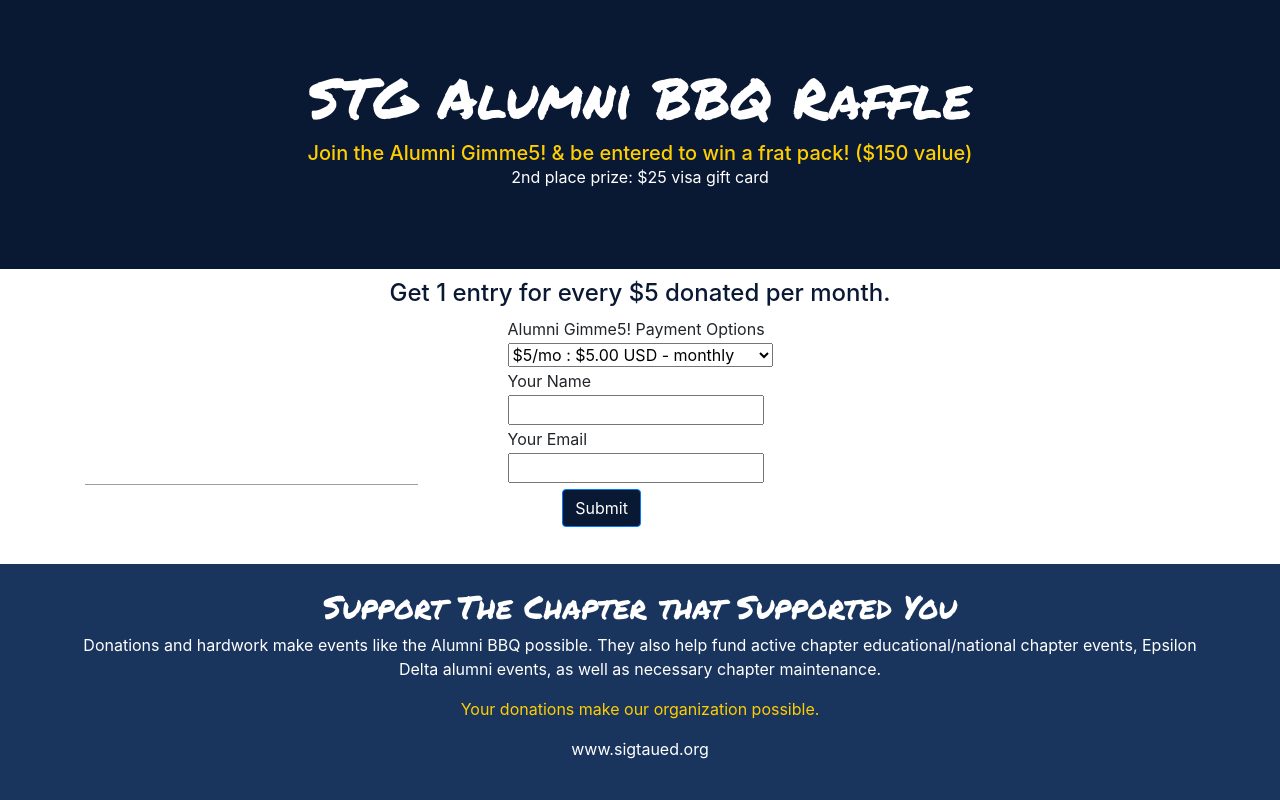
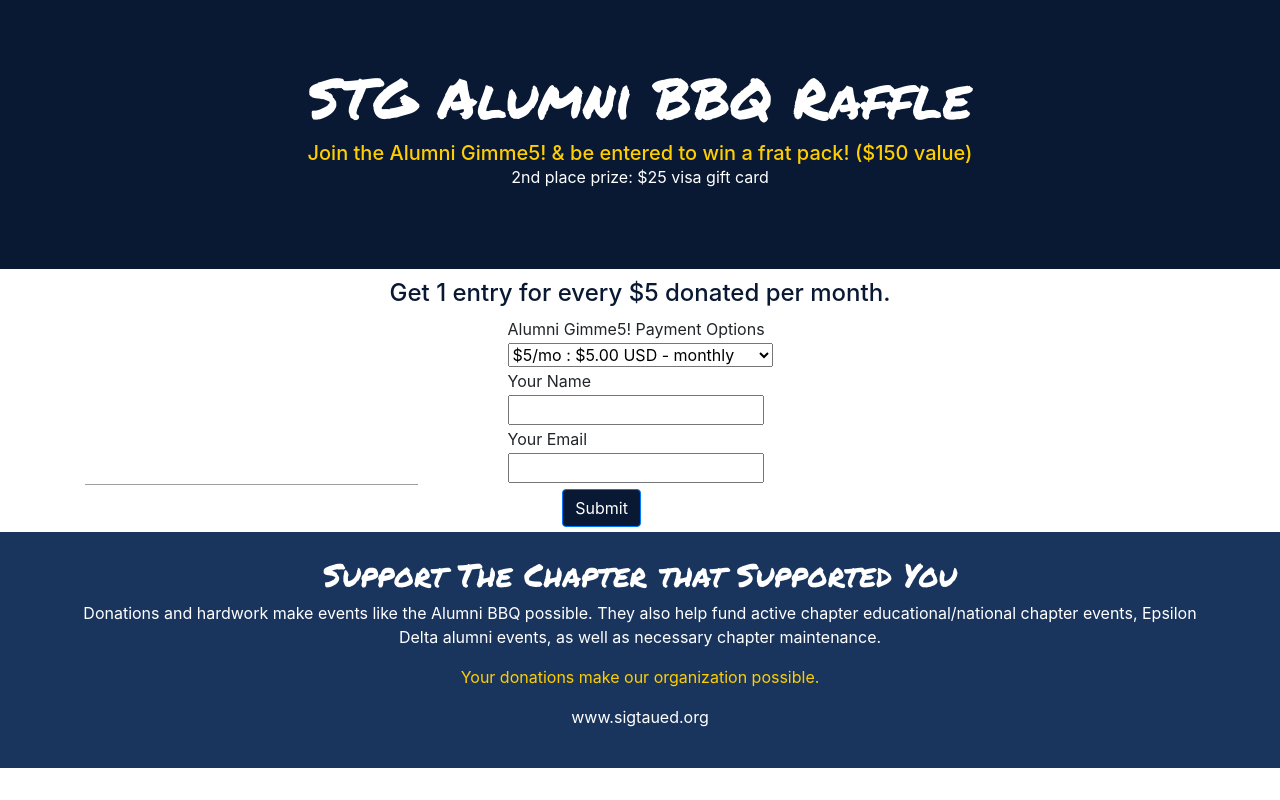
Before and after one commit to mattylaw192/STGGimme5, a plain HTML site: page index.html in a window 1280 px wide. Drawn offline with nearby package versions, Linux system fonts and the light colour scheme; grey boxes are pictures that could not be loaded.

Commit message:
Updated css footer positioning

```diff
--- a/assets/style.css
+++ b/assets/style.css
@@ -90,7 +90,7 @@ table{
 
 
 #footer{
-    position: absolute;
+    /* position: absolute; */
     bottom: 0;
     width: 100%;
     padding:1%;
```
